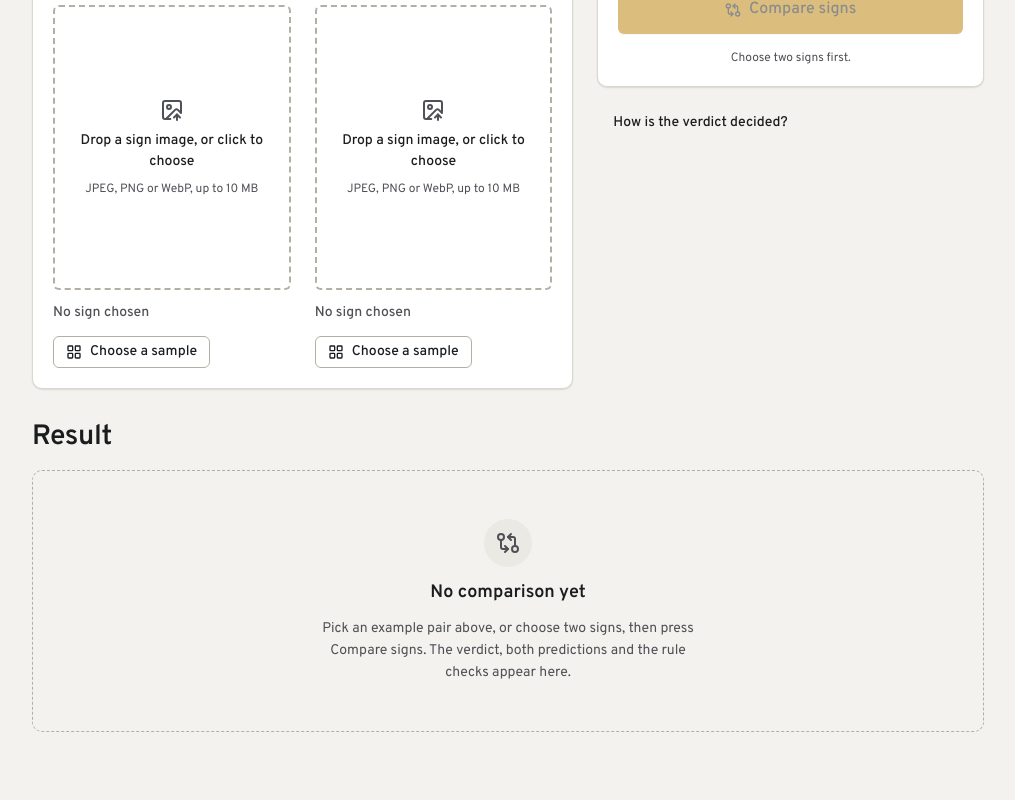
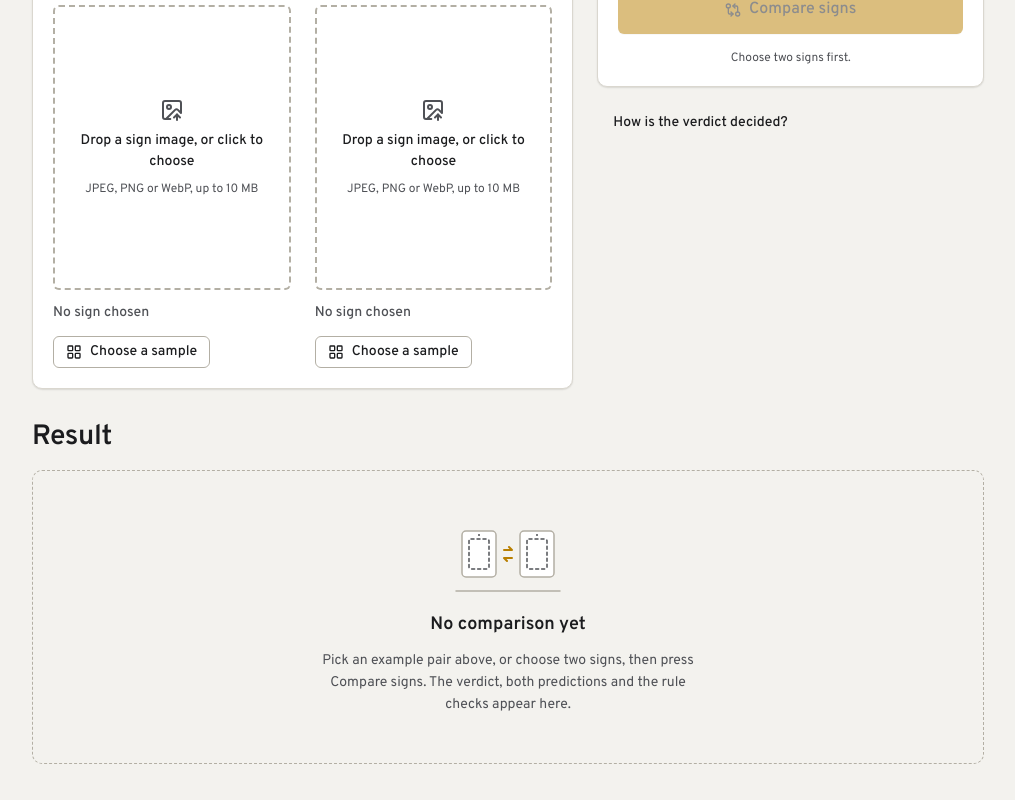
Before and after one commit to tairqaldy/jolscan-ict-final-1st-trimester, a Next.js app in the folder web/: page /app/restrooms/compare in a window 1280 px wide. Shown: the part 872-1672 px from the top of the page, without its empty margins (256-1271 px from the left). Before the commit the page ends 1644 px from the top, so only its background shows below. Built offline with nearby package versions, Linux system fonts and the light colour scheme.

Commit message:
G-26: use the illustrations in the restroom empty states (Compare, Match, review queue, not found)

```diff
--- a/web/components/restrooms/check-detail-client.tsx
+++ b/web/components/restrooms/check-detail-client.tsx
@@ -3,6 +3,7 @@
 import { ArrowLeft, FileQuestion } from "lucide-react";
 import { DemoBadge } from "@/components/app/demo-badge";
 import { ButtonLink } from "@/components/ui/button";
+import { EmptySearch } from "@/components/illustrations";
 import { EmptyState } from "@/components/ui/empty-state";
 import { PageHeader } from "@/components/ui/page-header";
 import { Skeleton } from "@/components/ui/skeleton";
@@ -29,7 +30,7 @@ export function CheckDetailClient({ id }: { id: string }) {
     return (
       <div className="grid gap-6">
         {back}
-        <EmptyState icon={FileQuestion} title="Comparison not found">
+        <EmptyState icon={FileQuestion} illustration={<EmptySearch />} title="Comparison not found">
           There is no check with id <code className="font-mono">{id}</code> in the demo set or in this browser. It may have
           been cleared in Settings.
         </EmptyState>
--- a/web/components/restrooms/compare-client.tsx
+++ b/web/components/restrooms/compare-client.tsx
@@ -6,6 +6,7 @@ import { useSearchParams } from "next/navigation";
 import { useRef, useState } from "react";
 import { Button, ButtonLink } from "@/components/ui/button";
 import { Card, CardBody, CardDescription, CardHeader, CardTitle } from "@/components/ui/card";
+import { BlankSigns } from "@/components/illustrations";
 import { EmptyState } from "@/components/ui/empty-state";
 import { Field } from "@/components/ui/input";
 import { SelectableTile } from "@/components/ui/selectable-tile";
@@ -206,7 +207,7 @@ export function CompareClient() {
               <Skeleton className="h-96" />
             </div>
           ) : (
-            <EmptyState icon={GitCompareArrows} title="No comparison yet">
+            <EmptyState icon={GitCompareArrows} illustration={<BlankSigns />} title="No comparison yet">
               Pick an example pair above, or choose two signs, then press Compare signs. The verdict, both predictions and
               the rule checks appear here.
             </EmptyState>
--- a/web/components/restrooms/match-client.tsx
+++ b/web/components/restrooms/match-client.tsx
@@ -8,6 +8,7 @@ import { Badge } from "@/components/ui/badge";
 import { Button } from "@/components/ui/button";
 import { Callout } from "@/components/ui/callout";
 import { Card, CardBody, CardDescription, CardHeader, CardTitle } from "@/components/ui/card";
+import { BlankSigns } from "@/components/illustrations";
 import { EmptyState } from "@/components/ui/empty-state";
 import { Skeleton } from "@/components/ui/skeleton";
 import { cn } from "@/lib/cn";
@@ -136,7 +137,7 @@ export function MatchClient() {
               ))}
             </div>
           ) : (
-            <EmptyState icon={Search} title="Nothing ranked yet">
+            <EmptyState icon={Search} illustration={<BlankSigns />} title="Nothing ranked yet">
               Choose a query sign and press Find the counterpart. Every gallery sign appears here, most similar first, with
               the best match highlighted.
             </EmptyState>
--- a/web/components/restrooms/restroom-overview-client.tsx
+++ b/web/components/restrooms/restroom-overview-client.tsx
@@ -8,6 +8,7 @@ import { Kpi } from "@/components/app/kpi";
 import { Stagger, StaggerItem } from "@/components/motion/reveal";
 import { ButtonLink } from "@/components/ui/button";
 import { Card, CardBody, CardDescription, CardHeader, CardTitle } from "@/components/ui/card";
+import { ClearQueue } from "@/components/illustrations";
 import { EmptyState } from "@/components/ui/empty-state";
 import { PageHeader } from "@/components/ui/page-header";
 import { MODULES } from "@/lib/brand";
@@ -117,7 +118,7 @@ export function RestroomOverviewClient() {
             </CardHeader>
             <CardBody>
               {queue.length === 0 ? (
-                <EmptyState icon={CircleCheck} title="Nothing to review" />
+                <EmptyState icon={CircleCheck} illustration={<ClearQueue />} title="Nothing to review" />
               ) : (
                 <ul className="grid gap-2">
                   {queue.slice(0, 6).map((c) => (
```
